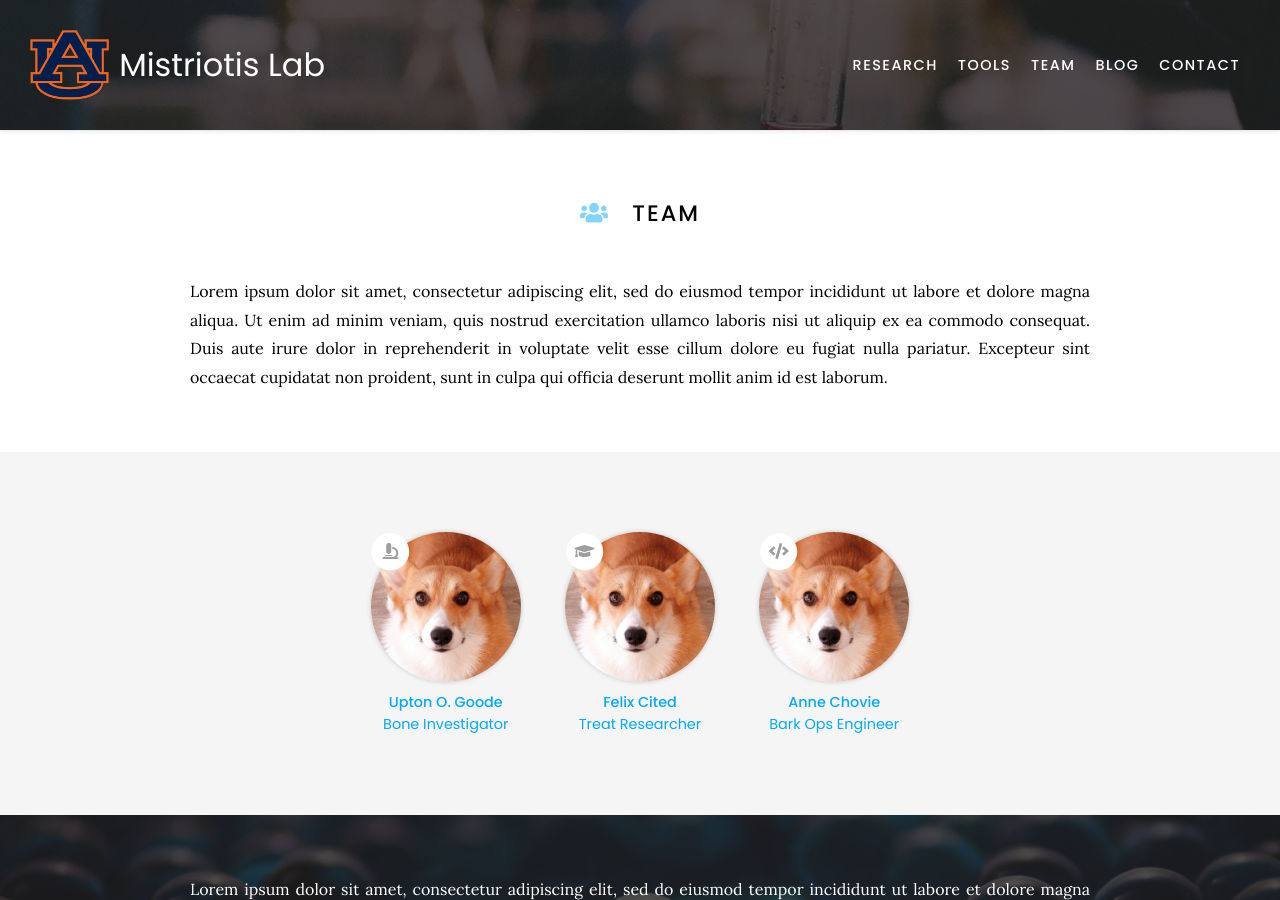
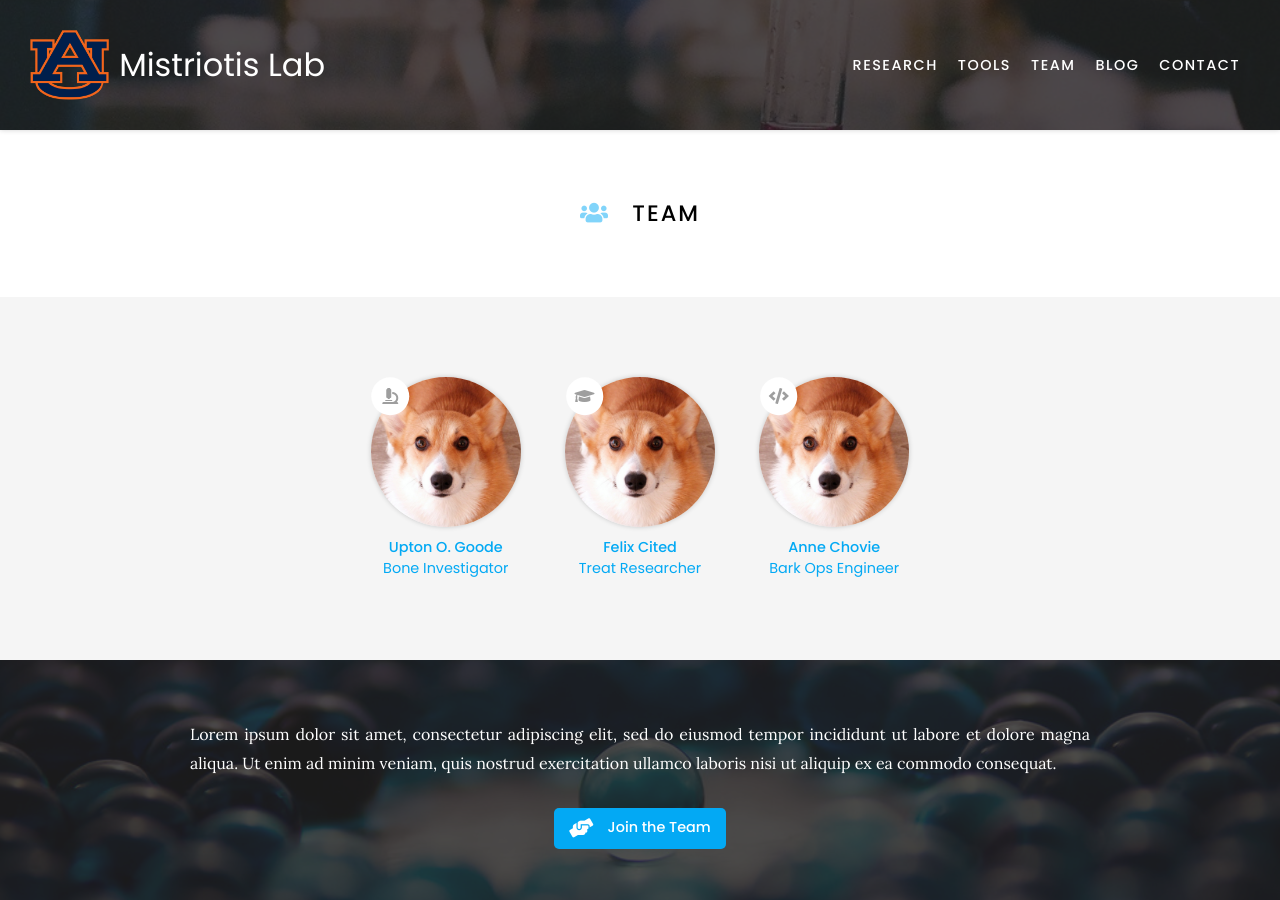
Before and after one commit to mistriotis-lab/mistriotis-lab.github.io, a Jekyll site: the page built from team/index.md, in a window 1280 px wide and 900 px high. Built offline with Jekyll 4.4.1, drawn with Linux system fonts in a browser that asks for light colours; nearby versions of some CDN libraries.

Commit message:
Update index.md

```diff
--- a/team/index.md
+++ b/team/index.md
@@ -7,10 +7,6 @@
 
 # <i class="fas fa-users"></i>Team
 
-Lorem ipsum dolor sit amet, consectetur adipiscing elit, sed do eiusmod tempor incididunt ut labore et dolore magna aliqua.
-Ut enim ad minim veniam, quis nostrud exercitation ullamco laboris nisi ut aliquip ex ea commodo consequat.
-Duis aute irure dolor in reprehenderit in voluptate velit esse cillum dolore eu fugiat nulla pariatur.
-Excepteur sint occaecat cupidatat non proident, sunt in culpa qui officia deserunt mollit anim id est laborum.
 
 {% include section.html %}
 
```
